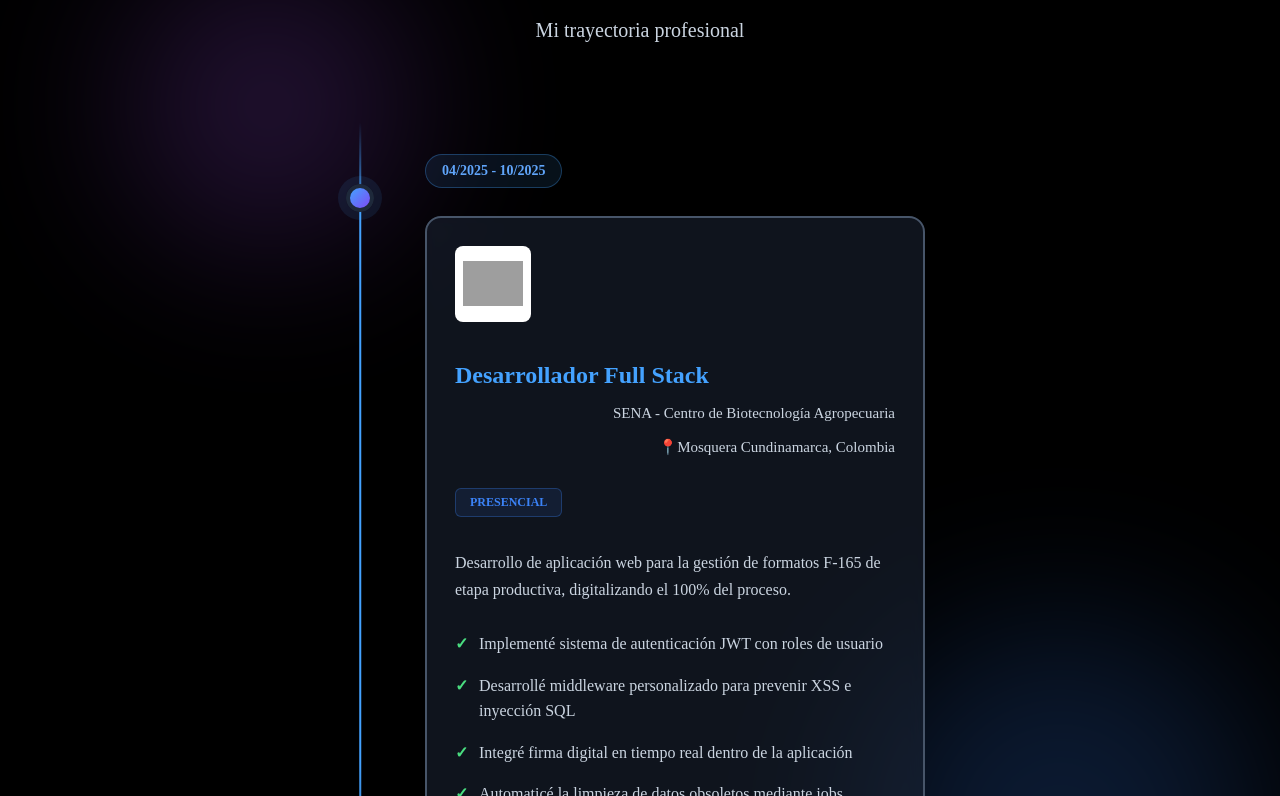
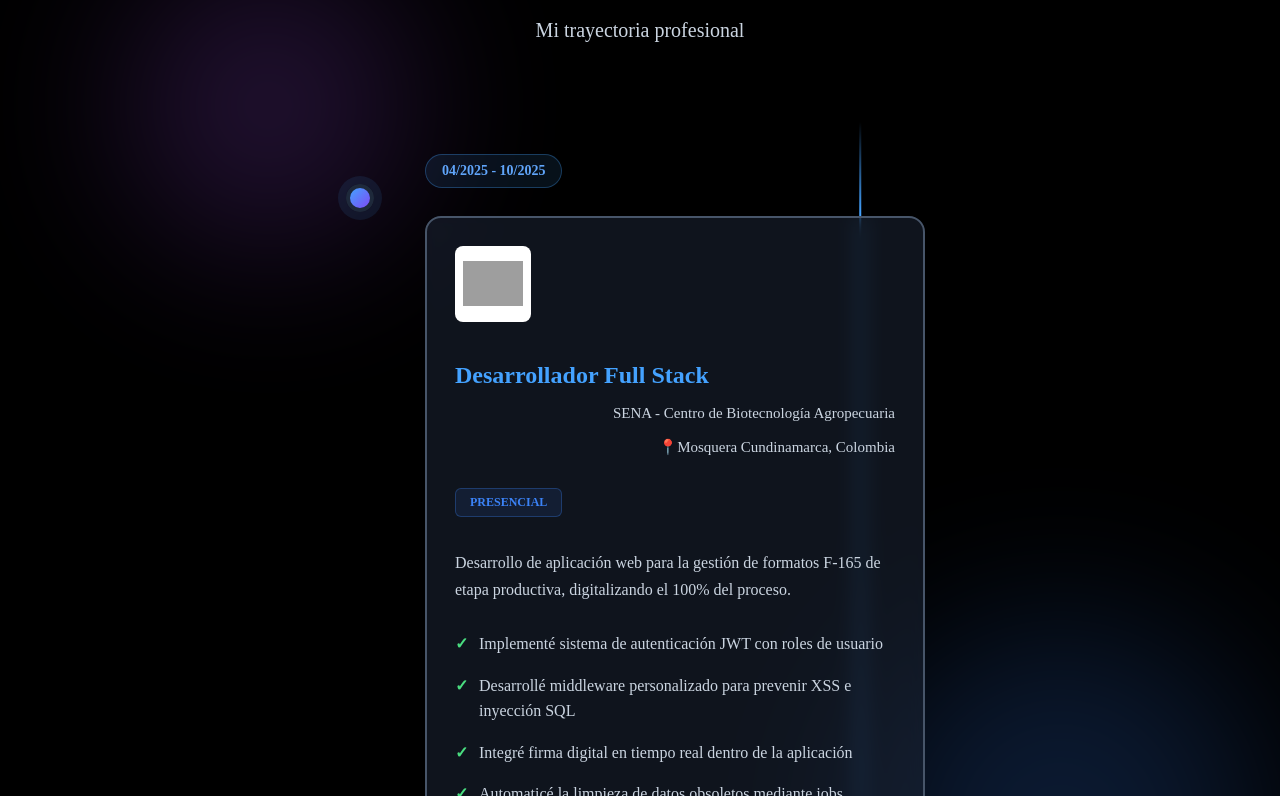
Before and after one commit to SergioAndresG/PORTAFOLIO-DEV, a Vue app in the folder portafolio/: page /#/ in a window 1280 px wide. Shown: the part 4004-4800 px from the top of the page. Built offline with nearby package versions, Linux system fonts and the light colour scheme; grey boxes are pictures that could not be loaded.

Commit message:
style(WorkExperience.vue): se mejora el responsive de la seccion

```diff
--- a/portafolio/src/components/WorkExperience.vue
+++ b/portafolio/src/components/WorkExperience.vue
@@ -255,12 +255,18 @@ onUnmounted(() => {
   padding: 2rem 0;
   transform: translateX(22%);
 }
+/* Timeline */
+.timeline {
+  position: relative;
+  padding: 2rem 0;
+}
 /* Línea vertical central */
 .timeline::before {
   content: '';
   position: absolute;
   top: 0;
   bottom: 0;
+  left: 50%;
   width: 1.5px;
   background: linear-gradient(
     180deg,
```
